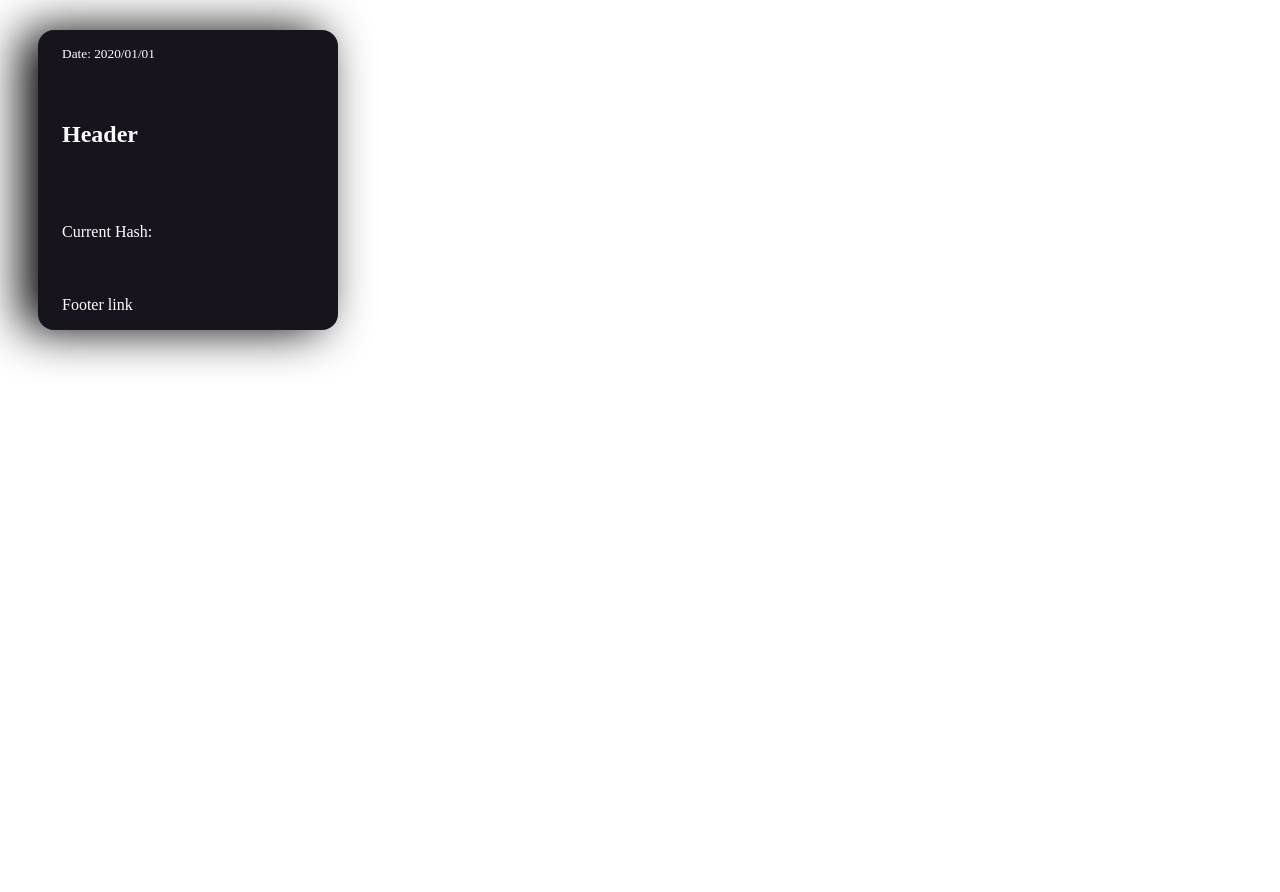
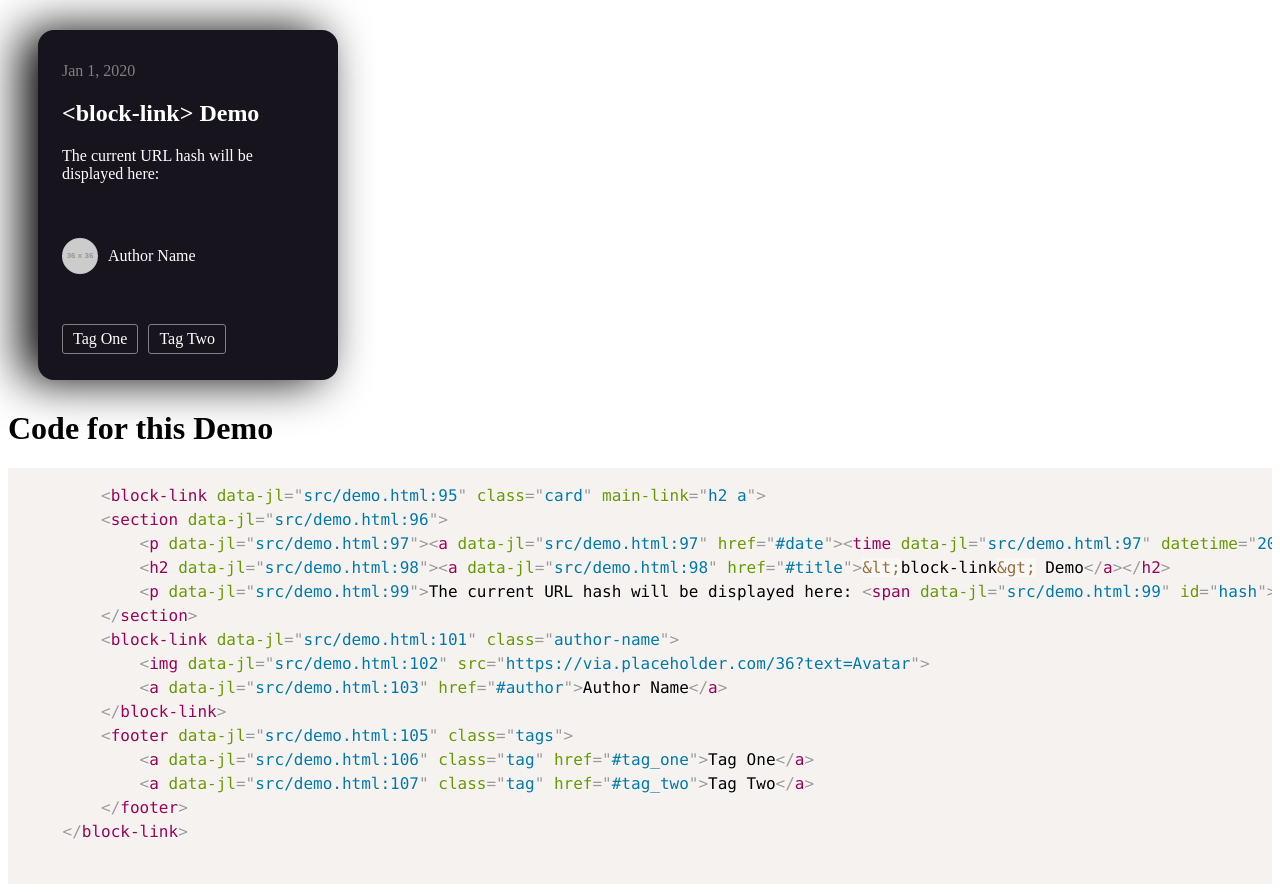
Before and after one commit to alangdm/block-link, a plain HTML site: page src/demo.html in a window 1280 px wide. Before the commit the page ends 800 px from the top, so only its background shows below. Drawn offline with nearby package versions, Linux system fonts and the light colour scheme; placeholder pictures from the web are drawn by us.

Commit message:
Make a prettier demo and show the sample code on it

```diff
--- a/src/BlockLink.js
+++ b/src/BlockLink.js
@@ -48,6 +48,7 @@ export class BlockLink extends HTMLElement {
   }
 
   _clicked(e) {
+    e.stopPropagation();
     const isTextSelected = !!window.getSelection().toString();
     if (LINK_REGEX.test(e.target.tagName) || isTextSelected) {
       return;
--- a/src/demo.html
+++ b/src/demo.html
@@ -6,15 +6,20 @@
 	<meta name="viewport" content="width=device-width, initial-scale=1.0">
 	<title>Block Link Demo</title>
 	<script type="module" src="./index.js"></script>
+
+	<link href="https://unpkg.com/prismjs@1.20.0/themes/prism.css" rel="stylesheet" />
 	<style>
+		body {
+			font-family: "PT Serif", serif;
+		}
+
 		* {
 			box-sizing: border-box;
 		}
 
-		block-link {
-			font-family: serif;
+		.card {
 			width: 300px;
-			height: 300px;
+			height: 350px;
 			background: #17141d;
 			border-radius: 16px;
 			padding: 1rem 1.5rem;
@@ -26,18 +31,17 @@
 			margin: 30px;
 		}
 
-		block-link:hover h2 a {
+		.card:hover h2 a {
 			color: #ff8a00;
 		}
 
-		block-link:focus-within a:focus {
+		.card:focus-within a:focus {
 			text-decoration: none;
 		}
 
 		h2,
 		a,
-		p,
-		small {
+		p {
 			color: #fff;
 		}
 
@@ -50,21 +54,76 @@
 			color: #ff8a00;
 			outline: none;
 		}
+
+		time {
+			color: grey;
+		}
+
+		.author-name {
+			display: flex;
+			align-items: center;
+		}
+
+		.author-name img {
+			height: 36px;
+			margin-right: 10px;
+			border-radius: 50%;
+		}
+
+		.tags {
+			display: flex;
+			margin: 10px 0;
+		}
+
+		.tags .tag {
+			padding: 5px 10px;
+			border: solid 1px grey;
+			border-radius: 3px;
+		}
+
+		.tags .tag:hover {
+			background: gray;
+		}
+
+		a.tag+a.tag {
+			margin-left: 10px;
+		}
 	</style>
 </head>
 
 <body>
-	<block-link main-link="h2 a">
-		<small><a href="#date">Date: 2020/01/01</a></small>
-		<h2><a href="#header">Header</a></h2>
-		<p>Current Hash: <span id="hash"><span></p>
-		<footer><a href="#footer">Footer link</a></footer>
+	<block-link class="card" main-link="h2 a">
+		<section>
+			<p><a href="#date"><time datetime="2020-01-01">Jan 1, 2020</time></a></p>
+			<h2><a href="#title">&ltblock-link&gt Demo</a></h2>
+			<p>The current URL hash will be displayed here: <span id="hash"><span></p>
+		</section>
+		<block-link class="author-name">
+			<img src="https://via.placeholder.com/36?text=Avatar">
+			<a href="#author">Author Name</a>
+		</block-link>
+		<footer class="tags">
+			<a class="tag" href="#tag_one">Tag One</a>
+			<a class="tag" href="#tag_two">Tag Two</a>
+		</footer>
 	</block-link>
+
+	<h1>Code for this Demo</h1>
+	<pre>
+		<code class="language-markup"></code>
+	</pre>
+
+	<script src="https://unpkg.com/prismjs@1.20.0/components/prism-core.min.js"></script>
+	<script src="https://unpkg.com/prismjs@1.20.0/plugins/autoloader/prism-autoloader.min.js"></script>
 	<script>
 		const hash = document.querySelector('#hash');
 		window.addEventListener('hashchange', () => {
 			hash.textContent = location.hash;
 		});
+
+		const code = document.querySelector('code');
+		const mainDemo = document.querySelector('block-link.card');
+		code.textContent = mainDemo.outerHTML;
 	</script>
 </body>
 
```
